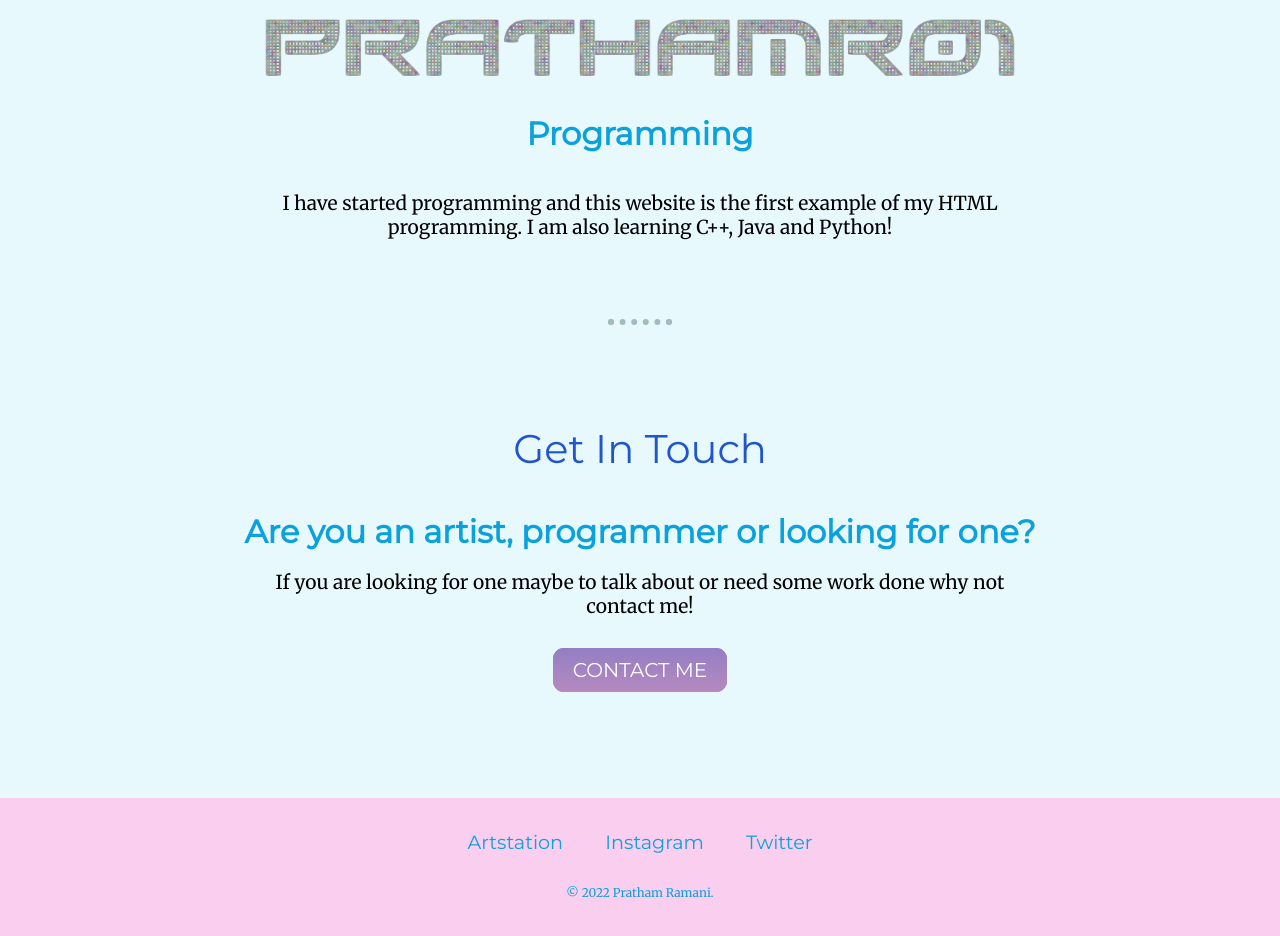
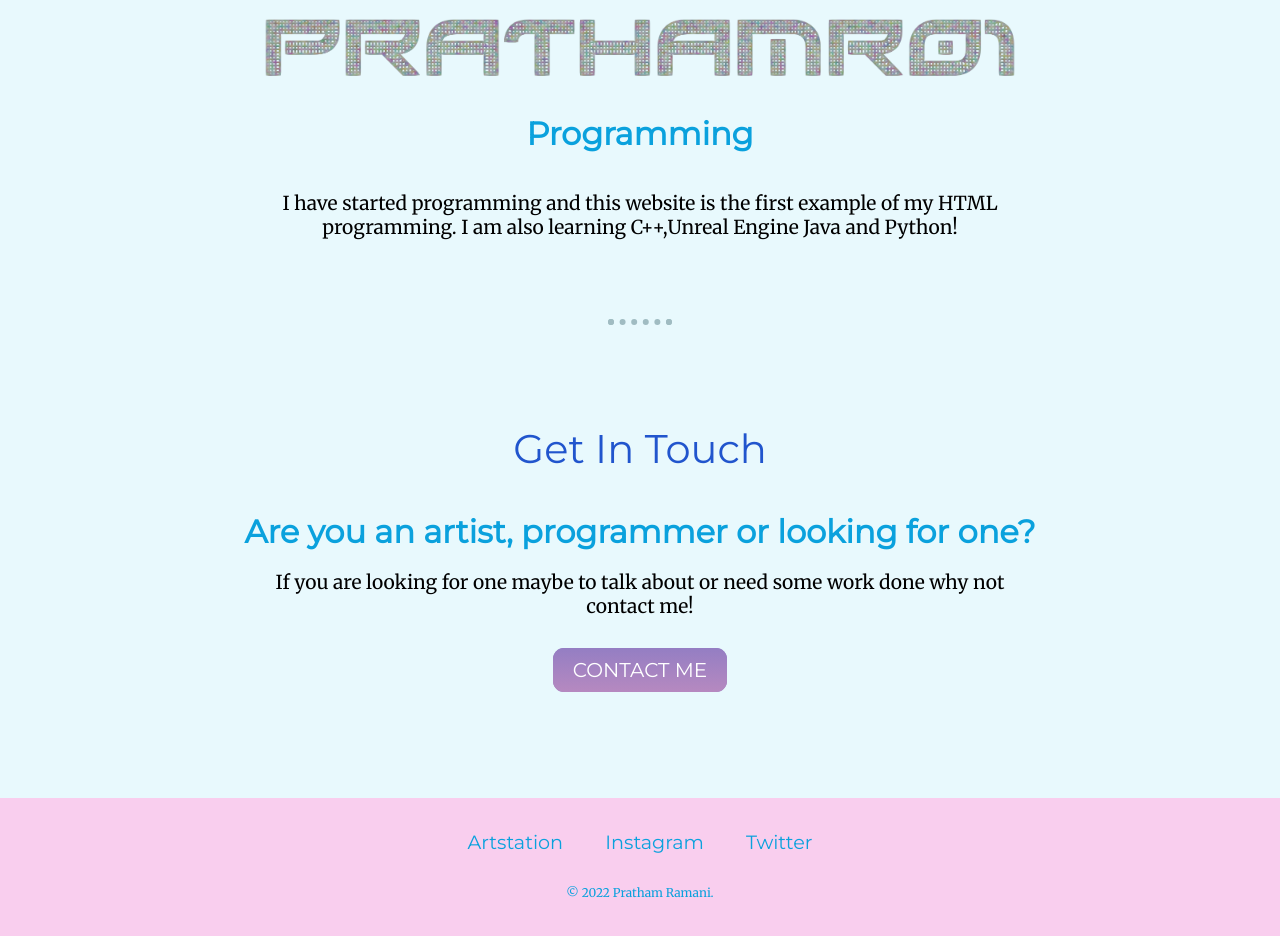
Before and after one commit to prathamr01/portfolio, a plain HTML site: page index.html in a window 1280 px wide. Shown: the part 2135-3071 px from the top of the page. Drawn offline with Linux system fonts and the light colour scheme.

Commit message:
Update index.html

```diff
--- a/index.html
+++ b/index.html
@@ -39,7 +39,7 @@
         <div class="skill-row">
           <img class="prathamr01img" src="images/PRATHAMR01wireframecopy.png" alt="prathamr01">
           <h3>Programming</h3>
-          <p>I have started programming and this website is the first example of my HTML programming. I am also learning C++, Java and Python!</p>
+          <p>I have started programming and this website is the first example of my HTML programming. I am also learning C++,Unreal Engine Java and Python!</p>
         </div>
       </div>
       <hr>
```
